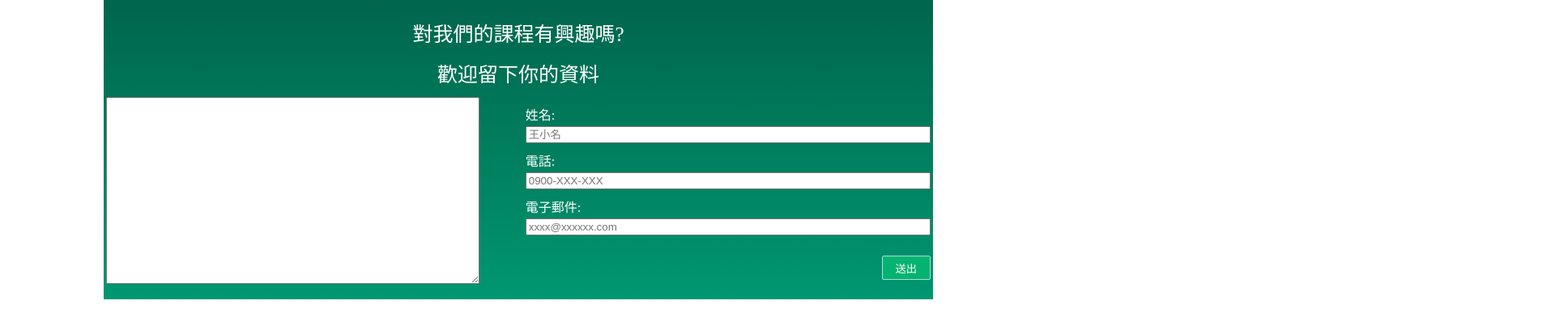
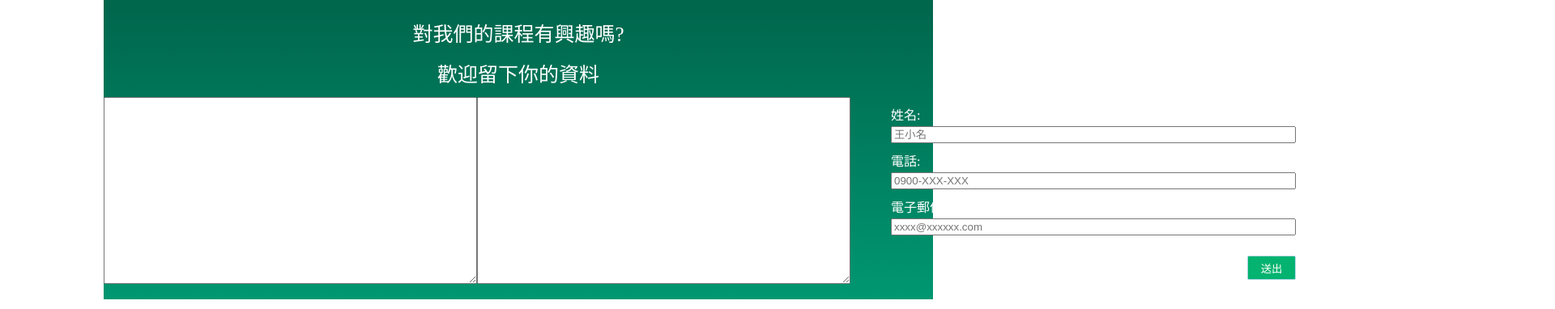
Before and after one commit to LI-WEI-TING/HTMLCSSWIN, a plain HTML site: page index.html in a window 1280 px wide. Shown: the part 2240-2622 px from the top of the page at 81% size, 1920 px wide, since content can reach past the window. Drawn offline with Linux system fonts and the light colour scheme.

Commit message:
Update index.html
新增left

```diff
--- a/index.html
+++ b/index.html
@@ -167,6 +167,9 @@
                     <textarea name="" id="" cols="55" rows="15"></textarea>
                 </div>
 
+                <div class="leftarea">
+                    <textarea name="" id="" cols="55" rows="15"></textarea>
+                </div>
 
                 <div class="rightform">
                     <form action="profile.html">
```
